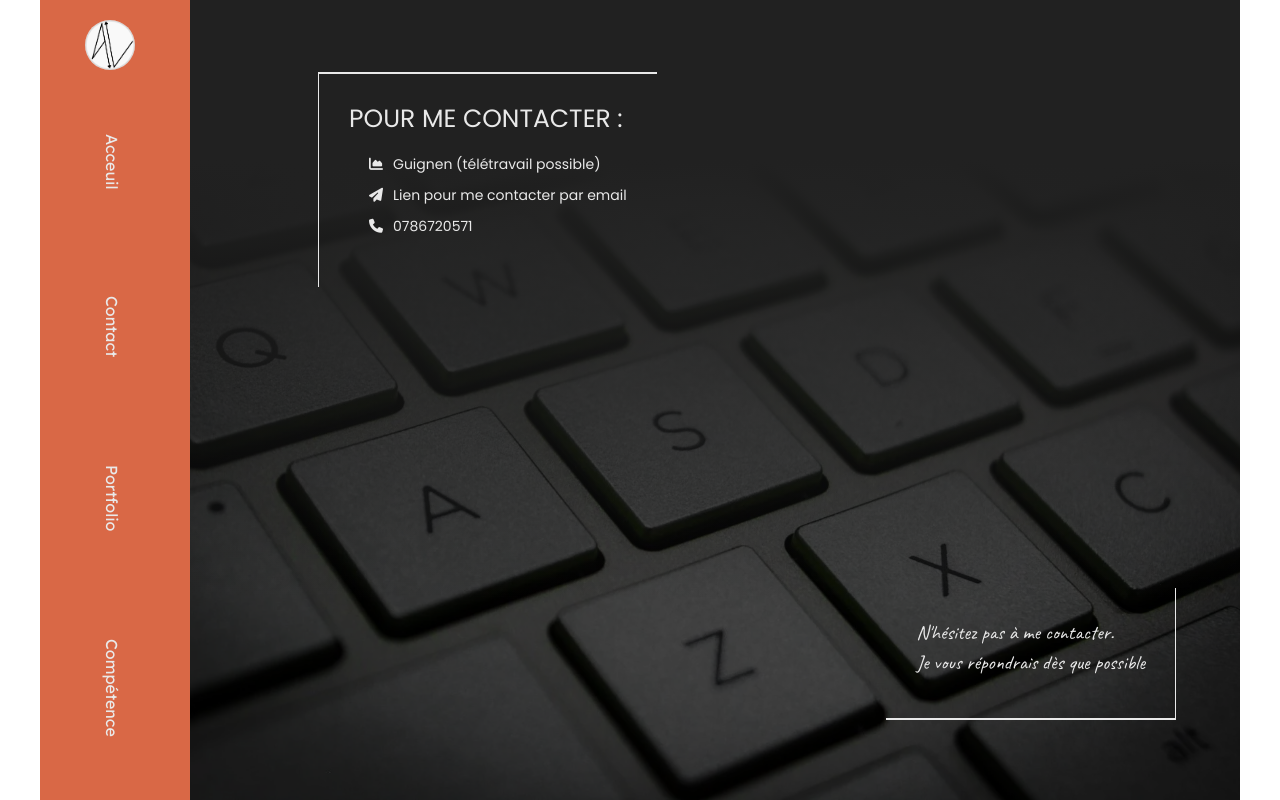
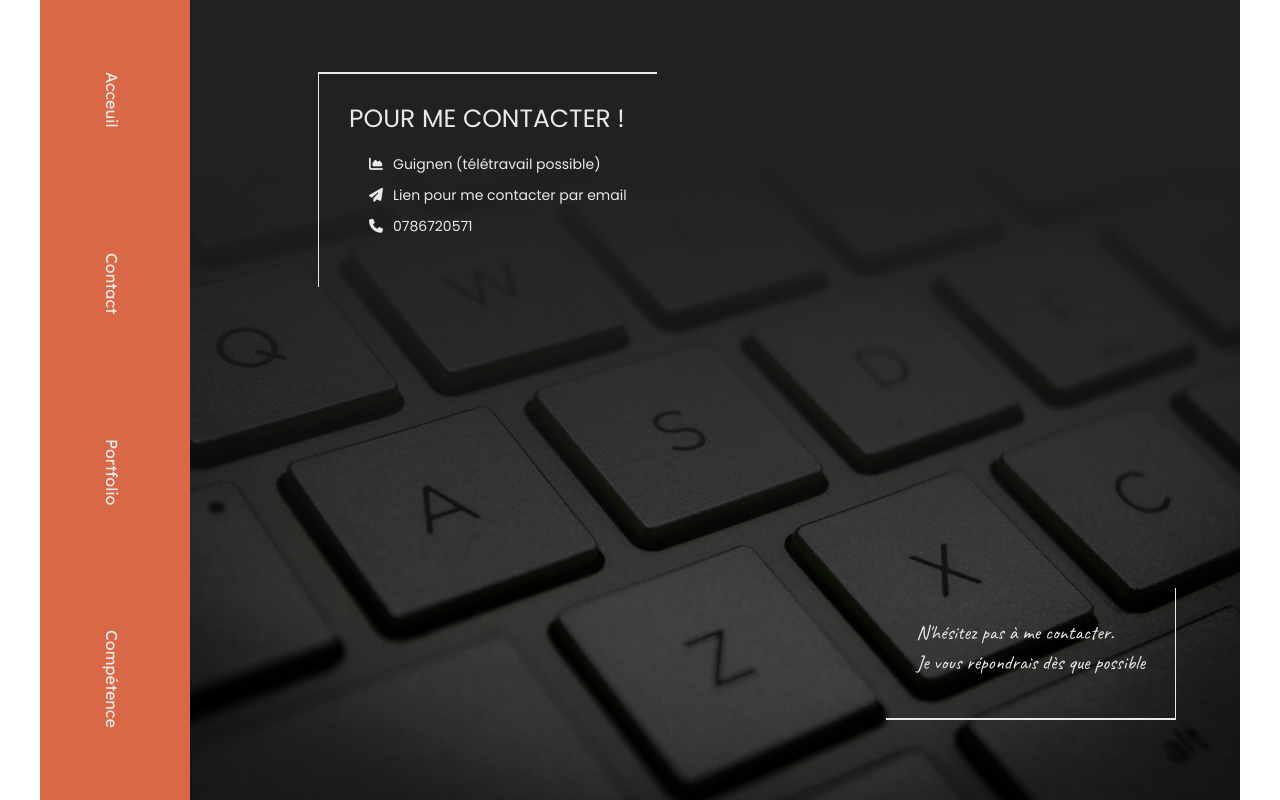
Before and after one commit to AALEMARCH/Portfolio, a React (Create React App) app: page /contact in a window 1280 px wide. Built offline with nearby package versions, Linux system fonts and the light colour scheme.

Commit message:
modification manifest

```diff
--- a/src/components/ContactHandle.js
+++ b/src/components/ContactHandle.js
@@ -4,7 +4,7 @@ const ContactHandle = () => {
   return (
     <div className="contact_container">
       <div className="contact_container--position">
-        <h1>Pour me contacter :</h1>
+        <h1>Pour me contacter !</h1>
         <div>
           <ul>
             <li>
--- a/src/components/Navigation.js
+++ b/src/components/Navigation.js
@@ -5,9 +5,6 @@ const Navigation = () => {
   return (
     <div className="sidebar">
       <div className="navigationBarre">
-        <div className="imgLogo-container">
-          <img src="./media/logo.png" className="imgLogo" alt="logo-pic" />
-        </div>
         <div className="sidebar_link">
           <NavLink
             to="/"
--- a/src/styles/_navigation.scss
+++ b/src/styles/_navigation.scss
@@ -43,23 +43,6 @@
     }
 }
 
-
-.imgLogo-container{
-    display: flex;
-    @media screen and (min-width: 768px) {
-        @include flex (center, row, center);
-        margin: 1rem;
-    }
-}
-.imgLogo{
-    border-radius: 50%;
-    width: 5rem;
-    height: 5rem;
-    @media screen and (min-width: 768px) {
-        margin-left: 2.5rem;
-     }
-}
-
 .navigationBarre{
     @include flex (center, row, center);
     width: 100%;
```
Also changed, not shown: src/styles/_homeHandle.scss (+18 -0 lines), public/manifest.json, public/media/logo.png (deleted), 1 other file (tests, documents, lock files or other folders).
